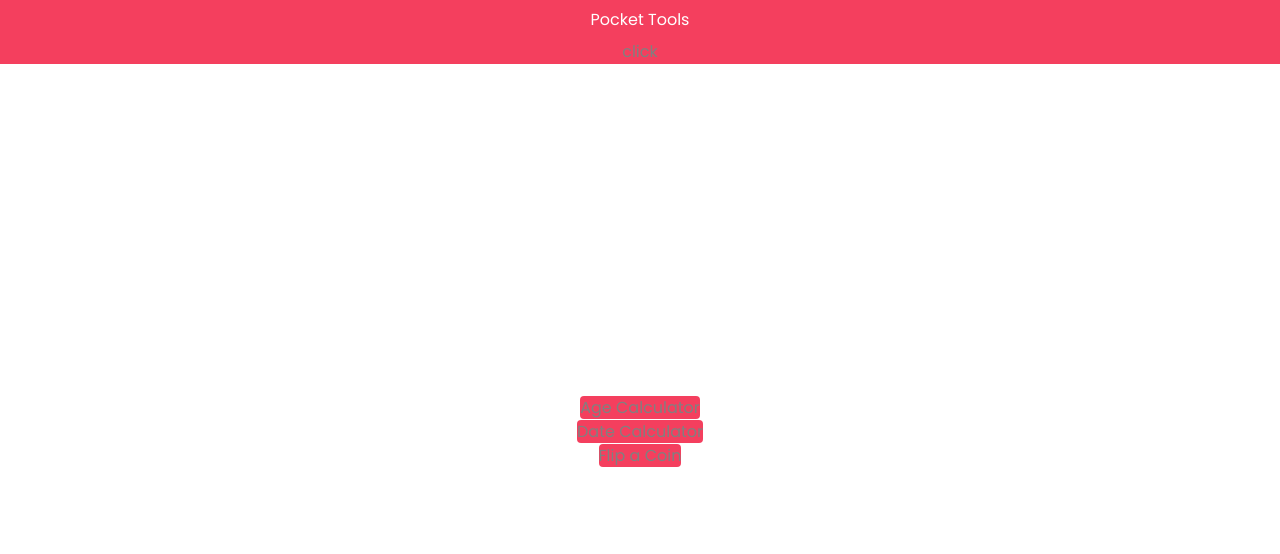
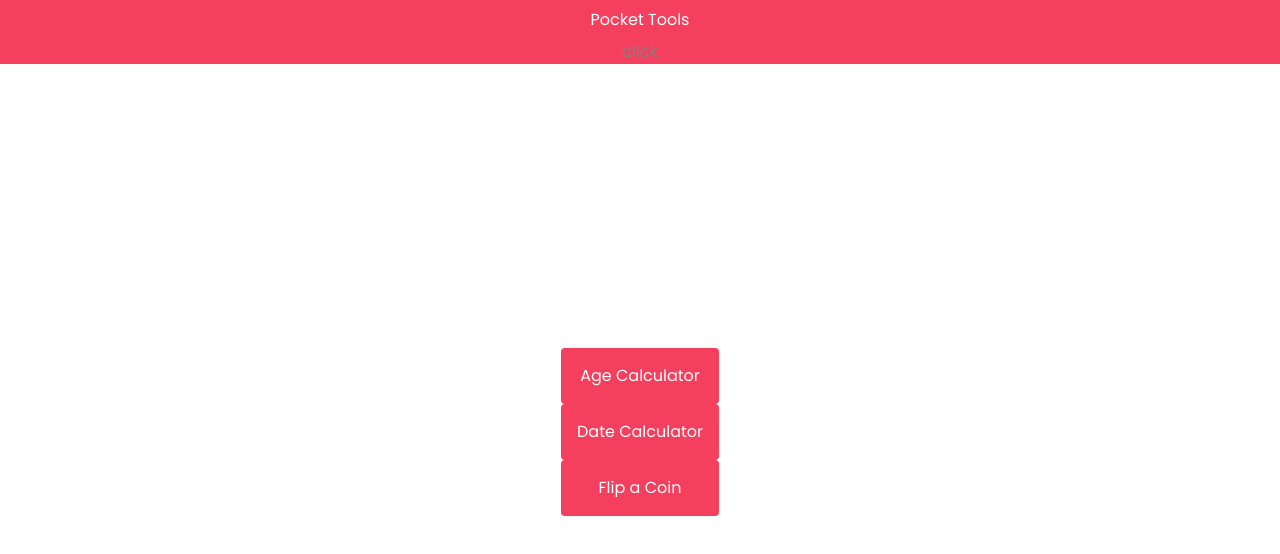
Before and after one commit to mrunalsen/age-calc, a React (Vite) app: page / in a window 1280 px wide. Shown: the top 554 px of the page. Built offline with nearby package versions, Linux system fonts and the light colour scheme.

Commit message:
fix: animation

```diff
--- a/src/App.tsx
+++ b/src/App.tsx
@@ -1,8 +1,8 @@
 import './App.scss';
 import CoinFlip from './app/components/CoinFlip';
 import Home from './app/components/home/Home';
-import AgeCalculator from './app/components/home/components/AgeCalculator';
-import DateCalculator from './app/components/home/components/DateCalculator';
+import AgeCalculator from './app/components/home/components/AgeCalculator/AgeCalculator';
+import DateCalculator from './app/components/home/components/DateCalculator/DateCalculator';
 import Header from './app/core/components/navigation/Header';
 import { createBrowserRouter, createRoutesFromElements, Route, Outlet, RouterProvider } from 'react-router-dom';
 
@@ -21,13 +21,7 @@ function App() {
 
   return (
     <>
-      <div className="bg-primary text-secondary  transition-all duration-300  flex flex-col h-full">
-        <Header />
-        <div className="overflow-auto h-full">
-          {/* <Home /> */}
-          <RouterProvider router={router} />
-        </div>
-      </div>
+      <RouterProvider router={router} />
     </>
   );
 }
@@ -35,7 +29,12 @@ function App() {
 const Root = () => {
   return (
     <>
-      <Outlet />
+      <div className="bg-primary text-secondary  transition-all duration-300  flex flex-col h-full">
+        <Header />
+        <div className="overflow-auto h-full">
+          <Outlet />
+        </div>
+      </div>
     </>
   );
 };
--- a/src/app/components/home/Home.tsx
+++ b/src/app/components/home/Home.tsx
@@ -2,22 +2,10 @@ import { Link } from "react-router-dom";
 const Home = () => {
     return (
         <>
-            <div className="container flex flex-col place-content-center h-full rounded-2xl text-center">
-                <div className="flex flex-col">
-                    {/* <div>
-                        <Link className="bg-rose-500 my-1 rounded" to={'/'}>Home</Link>
-                    </div> */}
-                    <div>
-                        <Link className="bg-rose-500 my-1 rounded" to={'/age-calculator'}>Age Calculator</Link>
-                    </div>
-                    <div>
-                        <Link className="bg-rose-500 my-1 rounded" to={'/date-calculator'}>Date Calculator</Link>
-                    </div>
-                    <div>
-                        <Link className="bg-rose-500 my-1 rounded" to={'/flip-a-coin'}>Flip a Coin</Link>
-                    </div>
-                </div>
-                {/* <AgeCalculator /> */}
+            <div className="container grid place-content-center h-full rounded-2xl text-center">
+                <Link className="bg-rose-500 p-4 rounded text-white" to={'/age-calculator'}>Age Calculator</Link>
+                <Link className="bg-rose-500 p-4 rounded text-white" to={'/date-calculator'}>Date Calculator</Link>
+                <Link className="bg-rose-500 p-4 rounded text-white" to={'/flip-a-coin'}>Flip a Coin</Link>
             </div>
         </>
     );
--- a/src/app/components/home/components/AgeCalculator.tsx
+++ b/src/app/components/home/components/AgeCalculator/AgeCalculator.tsx
@@ -1,7 +1,7 @@
 import React, { useRef, useState } from 'react';
 import { differenceInYears, differenceInMonths, differenceInDays, differenceInWeeks } from 'date-fns';
-import DateInputs from '../../ageform/DateInputs';
-import BirthDayModal from '../../ageform/BirthDayModal';
+import DateInputs from './DateInputs';
+import BirthDayModal from '../../../ageform/BirthDayModal';
 import { CSSTransition } from 'react-transition-group';
 
 const AgeCalculator: React.FC = () => {
--- /dev/null
+++ b/src/app/components/home/components/AgeCalculator/DateInputs.tsx
@@ -0,0 +1,37 @@
+import React, { useState } from 'react';
+
+interface DateInputsProps {
+    onDatesSelected: (birthdate: Date | null, comparisonDate: Date | null) => void;
+}
+
+const DateInputs: React.FC<DateInputsProps> = ({ onDatesSelected }) => {
+    const [birthDate, setBirthDate] = useState<Date | null>(null);
+
+    const handleSubmit = (e: React.FormEvent) => {
+        e.preventDefault();
+        const currentDate = new Date();
+        onDatesSelected(birthDate, currentDate);
+    };
+
+    return (
+        <form onSubmit={handleSubmit}>
+            <div className="flex justify-between py-2">
+                <label htmlFor='enterDate'>Enter Date :</label>
+                <input
+                    type="date"
+                    id='enterDate'
+                    onChange={(e) => setBirthDate(new Date(e.target.value))}
+                    className="outline-none text-rose-500 cursor-pointer rounded-sm p-1"
+                />
+            </div>
+            <div className="flex justify-center mt-10">
+                <button
+                    onClick={handleSubmit}
+                    className="text-sm bg-rose-500 text-white rounded p-2"
+                >calculate</button>
+            </div>
+        </form>
+    );
+};
+
+export default DateInputs;
--- a/src/app/components/home/components/DateCalculator.tsx
+++ b/src/app/components/home/components/DateCalculator/DateCalculator.tsx
@@ -1,7 +1,7 @@
 import React, { useRef, useState } from 'react';
 import { differenceInYears, differenceInMonths, differenceInDays, differenceInWeeks } from 'date-fns';
-import DateInputs from '../../ageform/DateInputs';
-import BirthDayModal from '../../ageform/BirthDayModal';
+import DateInputs from './DateInputs';
+import BirthDayModal from '../../../ageform/BirthDayModal';
 import { CSSTransition } from 'react-transition-group';
 
 const DateCalculator: React.FC = () => {
--- a/src/app/components/ageform/DateInputs.tsx
+++ b/src/app/components/home/components/DateCalculator/DateInputs.tsx
@@ -1,5 +1,3 @@
-// src/components/DateInputs.tsx
-
 import React, { useState } from 'react';
 
 interface DateInputsProps {
@@ -8,12 +6,11 @@ interface DateInputsProps {
 
 const DateInputs: React.FC<DateInputsProps> = ({ onDatesSelected }) => {
     const [birthDate, setBirthDate] = useState<Date | null>(null);
-    // const [comparisonDate, setComparisonDate] = useState<Date | null>(null);
+    const [comparisonDate, setComparisonDate] = useState<Date | null>(null);
 
-    const handleSubmit = (e: any) => {
+    const handleSubmit = (e: React.FormEvent) => {
         e.preventDefault();
-        const currentDate = new Date();
-        onDatesSelected(birthDate, currentDate);
+        onDatesSelected(birthDate, comparisonDate);
     };
 
     return (
@@ -27,7 +24,7 @@ const DateInputs: React.FC<DateInputsProps> = ({ onDatesSelected }) => {
                     className="outline-none text-rose-500 cursor-pointer rounded-sm p-1"
                 />
             </div>
-            {/* <div className="flex justify-between py-2">
+            <div className="flex justify-between py-2">
                 <label htmlFor='currentDate'>Today :</label>
                 <input
                     type="date"
@@ -35,7 +32,7 @@ const DateInputs: React.FC<DateInputsProps> = ({ onDatesSelected }) => {
                     onChange={(e) => setComparisonDate(new Date(e.target.value))}
                     className="outline-none text-rose-500 cursor-pointer rounded-sm p-1"
                 />
-            </div> */}
+            </div>
             <div className="flex justify-center mt-10">
                 <button
                     onClick={handleSubmit}
--- a/src/app/core/components/navigation/Header.tsx
+++ b/src/app/core/components/navigation/Header.tsx
@@ -1,3 +1,5 @@
+import { Link } from "react-router-dom";
+
 const Header = () => {
     const toggleTheme = () => {
         const currentTheme = document.documentElement.getAttribute('data-theme');
@@ -6,7 +8,9 @@ const Header = () => {
     };
     return (
         <div className="bg-rose-500 text-center mb-auto">
-            <h2 className="text-white py-2">Pocket Tools</h2>
+            <Link to={'/'}>
+                <h2 className="text-white py-2">Pocket Tools</h2>
+            </Link>
             <button onClick={toggleTheme}>click</button>
         </div>
     );
--- a/src/assets/scss/utilities/_animation.scss
+++ b/src/assets/scss/utilities/_animation.scss
@@ -103,17 +103,36 @@
 }
 
 @keyframes flipHeads {
-    from {
+    0% {
         -webkit-transform: rotateY(0);
         -moz-transform: rotateY(0);
         transform: rotateY(0);
     }
 
-    to {
-        -webkit-transform: rotateY(1800deg);
-        -moz-transform: rotateY(1800deg);
-        transform: rotateY(1800deg);
+    50% {
+        -webkit-transform: rotateY(900deg) scale(200%);
+        -moz-transform: rotateY(900deg) scale(200%);
+        transform: rotateY(900deg) scale(200%);
     }
+
+    100% {
+        -webkit-transform: rotateY(1800deg) scale(100%);
+        -moz-transform: rotateY(1800deg) scale(100%);
+        transform: rotateY(1800deg) scale(100%);
+
+    }
+
+    // from {
+    //     -webkit-transform: rotateY(0);
+    //     -moz-transform: rotateY(0);
+    //     transform: rotateY(0);
+    // }
+
+    // to {
+    //     -webkit-transform: rotateY(1800deg);
+    //     -moz-transform: rotateY(1800deg);
+    //     transform: rotateY(1800deg);
+    // }
 }
 
 @keyframes flipTails {
@@ -123,9 +142,27 @@
         transform: rotateY(0);
     }
 
-    to {
-        -webkit-transform: rotateY(1980deg);
-        -moz-transform: rotateY(1980deg);
-        transform: rotateY(1980deg);
+    50% {
+        -webkit-transform: rotateY(980deg) scale(200%);
+        -moz-transform: rotateY(980deg) scale(200%);
+        transform: rotateY(980deg) scale(200%);
     }
+
+    100% {
+        -webkit-transform: rotateY(1980deg) scale(100%);
+        -moz-transform: rotateY(1980deg) scale(100%);
+        transform: rotateY(1980deg) scale(100%);
+    }
+
+    // from {
+    //     -webkit-transform: rotateY(0);
+    //     -moz-transform: rotateY(0);
+    //     transform: rotateY(0);
+    // }
+
+    // to {
+    //     -webkit-transform: rotateY(1980deg);
+    //     -moz-transform: rotateY(1980deg);
+    //     transform: rotateY(1980deg);
+    // }
 }
```
